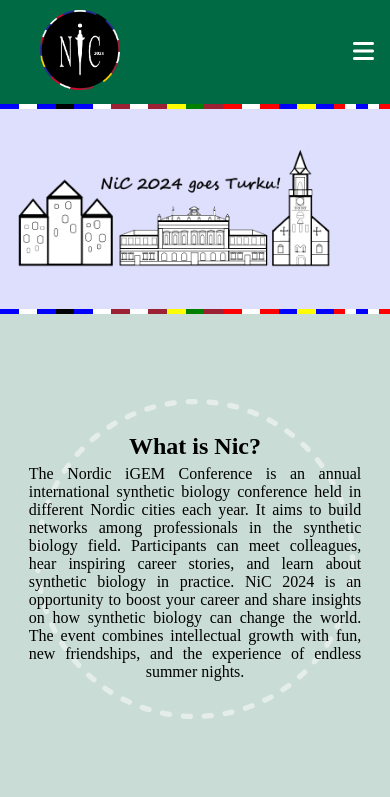
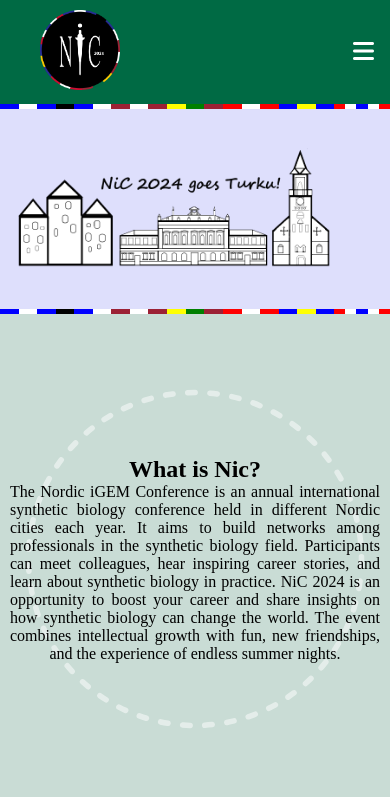
Before and after one commit to teamAboaTurku/nic-24, a Vue app: page /nic_24/ in a window 390 px wide. Shown: the top 797 px of the page. Built offline with nearby package versions, Linux system fonts and the light colour scheme.

Commit message:
updated to work better on different screens

```diff
--- a/src/components/CircleContent.vue
+++ b/src/components/CircleContent.vue
@@ -49,13 +49,13 @@
 
 /* Alternate positioning for left and right */
 .circle-wrapper:nth-child(odd) {
-  margin-right: 0;
+  margin-right: 10px;
   margin-left: auto;
 }
 
 .circle-wrapper:nth-child(even) {
   margin-right: auto;
-  margin-left: 0;
+  margin-left: 10px;
 }
 
 .circle-container {
@@ -94,11 +94,22 @@
   transform: translate(-50%, -50%);
 }
 
-@media only screen and (max-width: 500px) {
-  .circle-wrapper, .circle-wrapper:nth-child(even), .circle-wrapper:nth-child(odd) {
-    width: 100%;;
+@media only screen and (max-width: 767px) {
+
+  .circle-wrapper,
+  .circle-wrapper:nth-child(even),
+  .circle-wrapper:nth-child(odd) {
+    width: 100%;
+    margin: auto;
+    margin-top: 50px;
+    margin-bottom: 50px;
   }
-  .circle-wrapper {
+}
+
+@media only screen and (min-width: 768px) {
+  .circle-wrapper,
+  .circle-wrapper:nth-child(even),
+  .circle-wrapper:nth-child(odd) {
     margin-top: 50px;
     margin-bottom: 50px;
   }
--- a/src/pages/HomePage.vue
+++ b/src/pages/HomePage.vue
@@ -1,5 +1,5 @@
 <template>
-  <div class="page">
+  <div>
     <CircleContent>
       <template #content1>
         <div class="text_bubble">
@@ -73,31 +73,40 @@
 
 <style>
 .text_bubble {
-  width: 80%;
+  width: 100%;
 }
 
-.text_bubble h2 {
+.text_bubble h2, .text_bubble p {
   margin-top: 0px;
+  margin-bottom: 0px;
 }
 
 .text_bubble p {
   text-align: justify;
   text-align-last: center;
+  font-size: 16px;
 }
 
-@media only screen and (max-width: 1023px) {
+@media only screen and (min-width: 426px) {
   .text_bubble {
-    width: 95%;
+    width: 90%;
   }
 
   .text_bubble h2 {
-    margin-bottom: 0px;
+    margin-bottom: 5px;
   }
 
   .text_bubble p {
     margin-top: 5px;
     margin-bottom: 5px;
-    font-size: 16px
+    font-size: 18px
   }
 }
+
+@media only screen and (min-width: 1024px) {
+  .text_bubble p {
+    font-size: 20px;
+  }
+}
+
 </style>
```
